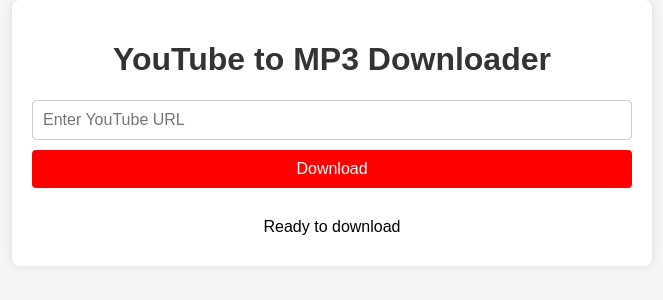
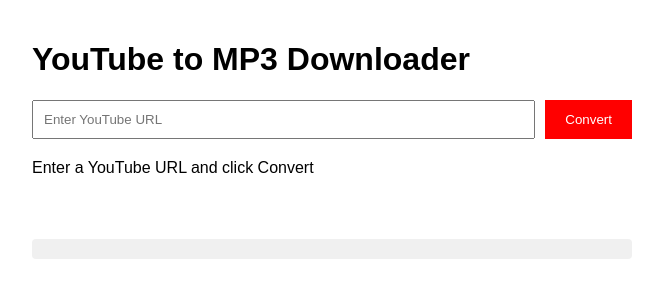
Before and after one commit to khalilkhan78611/youtube-mp3, a Flask app: page / in a window 1280 px wide. Shown: the top 300 px of the page, without its empty margins (308-971 px from the left). Run offline with Flask 3, Linux system fonts and the light colour scheme.

Commit message:
Update index.html

```diff
--- a/templates/index.html
+++ b/templates/index.html
@@ -4,13 +4,12 @@
     <meta charset="UTF-8">
     <meta name="viewport" content="width=device-width, initial-scale=1.0">
     <title>YouTube to MP3 Downloader</title>
-    <link rel="stylesheet" href="/static/style.css">
     <style>
-        .container {
+        body {
+            font-family: Arial, sans-serif;
             max-width: 600px;
             margin: 0 auto;
             padding: 20px;
-            text-align: center;
         }
         #download-form {
             display: flex;
@@ -20,76 +19,79 @@
         #youtube_url {
             flex: 1;
             padding: 10px;
-            border: 1px solid #ccc;
-            border-radius: 4px;
         }
         button {
             padding: 10px 20px;
-            background-color: #ff0000;
+            background: #ff0000;
             color: white;
             border: none;
-            border-radius: 4px;
             cursor: pointer;
         }
-        button:hover {
-            background-color: #cc0000;
+        #status {
+            margin: 20px 0;
+            min-height: 60px;
         }
-        #status {
+        #download-link {
+            display: none;
             margin-top: 20px;
             padding: 10px;
+            background: #4CAF50;
+            color: white;
+            text-decoration: none;
             border-radius: 4px;
         }
-        .progress {
-            margin-top: 10px;
+        .progress-container {
+            margin: 10px 0;
             height: 20px;
-            background-color: #f0f0f0;
+            background: #f0f0f0;
             border-radius: 4px;
             overflow: hidden;
         }
         .progress-bar {
             height: 100%;
-            background-color: #4CAF50;
+            background: #4CAF50;
             width: 0%;
             transition: width 0.3s;
         }
     </style>
 </head>
 <body>
-    <div class="container">
-        <h1>YouTube to MP3 Downloader</h1>
-        <form id="download-form">
-            <input type="text" id="youtube_url" placeholder="Enter YouTube URL" required>
-            <button type="submit">Download</button>
-        </form>
-        <div id="status">Ready to download</div>
-        <div class="progress" id="progress-container" style="display: none;">
-            <div class="progress-bar" id="progress-bar"></div>
-        </div>
+    <h1>YouTube to MP3 Downloader</h1>
+    <form id="download-form">
+        <input type="text" id="youtube_url" placeholder="Enter YouTube URL" required>
+        <button type="submit">Convert</button>
+    </form>
+
+    <div id="status">Enter a YouTube URL and click Convert</div>
+    <div class="progress-container">
+        <div class="progress-bar" id="progress-bar"></div>
     </div>
+    <a id="download-link" href="#" download>Download MP3</a>
 
     <script>
-        document.getElementById('download-form').addEventListener('submit', async (e) => {
+        const form = document.getElementById('download-form');
+        const statusDiv = document.getElementById('status');
+        const progressBar = document.getElementById('progress-bar');
+        const downloadLink = document.getElementById('download-link');
+
+        form.addEventListener('submit', async (e) => {
             e.preventDefault();
             const url = document.getElementById('youtube_url').value.trim();
-            const statusDiv = document.getElementById('status');
-            const progressContainer = document.getElementById('progress-container');
-            const progressBar = document.getElementById('progress-bar');
 
             if (!url) {
                 statusDiv.textContent = 'Please enter a YouTube URL';
                 return;
             }
 
-            statusDiv.textContent = 'Starting download...';
-            progressContainer.style.display = 'block';
+            // Reset UI
+            statusDiv.textContent = 'Starting conversion...';
             progressBar.style.width = '0%';
+            downloadLink.style.display = 'none';
 
             try {
                 const response = await fetch('/start_download', {
                     method: 'POST',
-                    headers: {
-                        'Content-Type': 'application/x-www-form-urlencoded',
-                    },
+                    headers: { 'Content-Type': 'application/x-www-form-urlencoded' },
                     body: `youtube_url=${encodeURIComponent(url)}`
                 });
 
@@ -97,50 +99,37 @@
 
                 if (data.error) {
                     statusDiv.textContent = `Error: ${data.error}`;
-                    progressContainer.style.display = 'none';
                     return;
                 }
 
-                checkStatus(data.download_id);
+                pollStatus(data.download_id);
             } catch (error) {
                 statusDiv.textContent = `Error: ${error.message}`;
-                progressContainer.style.display = 'none';
                 console.error('Error:', error);
             }
         });
 
-        async function checkStatus(downloadId) {
-            const statusDiv = document.getElementById('status');
-            const progressBar = document.getElementById('progress-bar');
-
+        async function pollStatus(downloadId) {
             try {
                 const response = await fetch(`/check_status/${downloadId}`);
                 const data = await response.json();
 
                 if (data.status === 'completed') {
-                    statusDiv.textContent = 'Download complete! Your file will download automatically...';
+                    // Update UI
+                    statusDiv.innerHTML = 'Conversion complete!<br>Click the download button below.';
                     progressBar.style.width = '100%';
 
-                    // Trigger download
-                    const a = document.createElement('a');
-                    a.href = `/download/${downloadId}`;
-                    a.style.display = 'none';
-                    document.body.appendChild(a);
-                    a.click();
-                    document.body.removeChild(a);
-
-                    // Reset after download
-                    setTimeout(() => {
-                        statusDiv.textContent = 'Ready to download another video';
-                        progressBar.style.width = '0%';
-                        document.getElementById('progress-container').style.display = 'none';
-                    }, 3000);
+                    // Set up download link
+                    downloadLink.href = `/download/${downloadId}`;
+                    downloadLink.download = data.download_filename || 'download.mp3';
+                    downloadLink.textContent = `Download ${data.title || 'your file'}.mp3`;
+                    downloadLink.style.display = 'inline-block';
 
                 } else if (data.status === 'error') {
                     statusDiv.textContent = `Error: ${data.message}`;
-                    document.getElementById('progress-container').style.display = 'none';
+                    progressBar.style.width = '0%';
                 } else {
-                    // Update progress for downloading status
+                    // Update progress
                     statusDiv.textContent = data.message || 'Processing...';
 
                     // Extract progress percentage if available
@@ -150,11 +139,10 @@
                     }
 
                     // Continue polling
-                    setTimeout(() => checkStatus(downloadId), 1000);
+                    setTimeout(() => pollStatus(downloadId), 1000);
                 }
             } catch (error) {
-                statusDiv.textContent = `Error checking status: ${error.message}`;
-                document.getElementById('progress-container').style.display = 'none';
+                statusDiv.textContent = 'Error checking status';
                 console.error('Error:', error);
             }
         }
```
